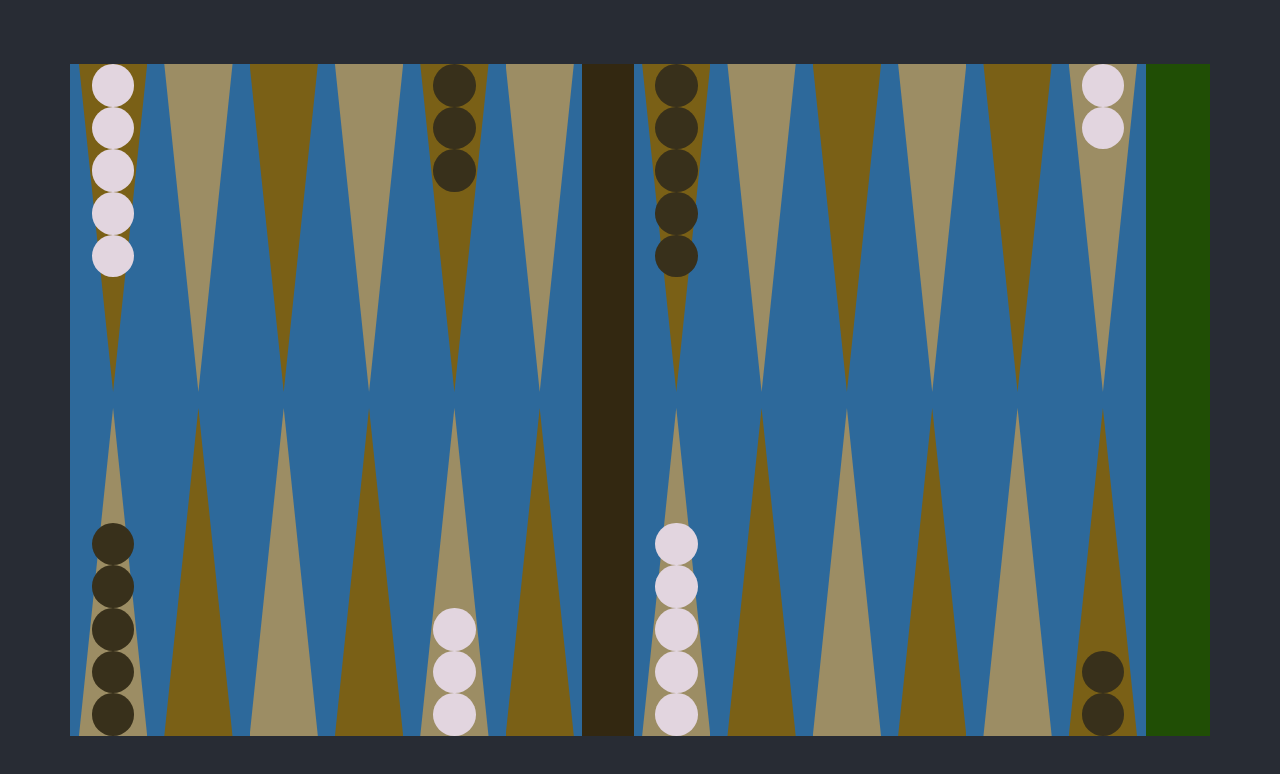
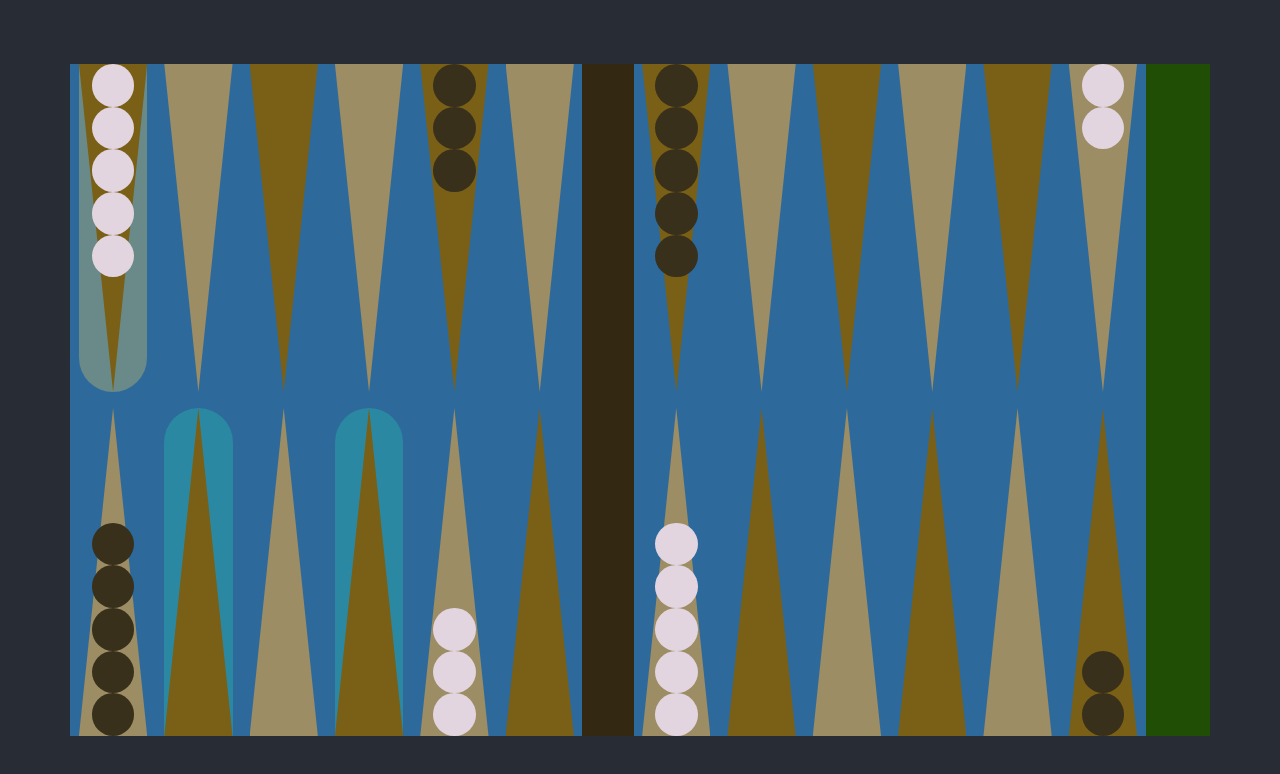
Before and after one commit to sam-swarr/backgammon, a React (Create React App) app: page / in a window 1280 px wide. Both pictures are taken after a click on the element 113 px from the left and 228 px from the top of the page. Shown: the top 774 px of the page. Built offline with nearby package versions, Linux system fonts and the light colour scheme.

Commit message:
add support for displaying highlighted moves

```diff
--- a/package.json
+++ b/package.json
@@ -11,6 +11,7 @@
     "@types/node": "^16.10.2",
     "@types/react": "^17.0.27",
     "@types/react-dom": "^17.0.9",
+    "classnames": "^2.3.1",
     "react": "^17.0.2",
     "react-dom": "^17.0.2",
     "react-redux": "^7.2.5",
--- a/src/App.css
+++ b/src/App.css
@@ -130,6 +130,32 @@
   }
 }
 
+.Point-wrapper-highlight {
+  height: 100%;
+  margin-left: 10%;
+  position: absolute;
+  width: 80%;
+  z-index: 1;
+}
+
+.Point-wrapper-highlight.from {
+  background-color: #e4cb6454;
+}
+
+.Point-wrapper-highlight.to {
+  background-color: #2ac4b154;
+}
+
+.Point-wrapper-highlight.bottom {
+  border-top-left-radius: 5vh;
+  border-top-right-radius: 5vh;
+}
+
+.Point-wrapper-highlight.top {
+  border-bottom-left-radius: 5vh;
+  border-bottom-right-radius: 5vh;
+}
+
 .Point-triangle {
   height: 100%;
   margin-left: 10%;
--- a/src/BoardPoint.tsx
+++ b/src/BoardPoint.tsx
@@ -1,7 +1,8 @@
 import React, { FunctionComponent } from "react";
+import cx from "classnames";
 
 import Checker from './Checker';
-import {Color, Player, PointState} from './Types';
+import {Color, Move, Player, PointState} from './Types';
 
 type BoardPointProps = {
   pointState: PointState,
@@ -10,6 +11,7 @@ type BoardPointProps = {
   playerTwoColor: Color,
   pointNumber: number,
   clickHandler: (fromPoint: number | "BAR") => void,
+  highlightedMoves: Move[],
 };
 
 const BoardPoint: FunctionComponent<BoardPointProps> = ({
@@ -19,6 +21,7 @@ const BoardPoint: FunctionComponent<BoardPointProps> = ({
   playerTwoColor,
   pointNumber,
   clickHandler,
+  highlightedMoves,
 }: BoardPointProps) => {
   if (pointState[Player.One] > 0 && pointState[Player.Two] > 0) {
     console.error("Invalid PointState on point " + pointNumber);
@@ -38,15 +41,33 @@ const BoardPoint: FunctionComponent<BoardPointProps> = ({
     );
   }
 
-  const topOrBottom = location === "TOP" ? "top" : "bottom";
-  const evenOrOdd = pointNumber % 2 === 0 ? "even" : "odd";
+  const topOrBottomClass = {
+    "top": location === "TOP",
+    "bottom": location === "BOTTOM",
+  };
+
+  let highlight = null;
+  const isHighlightedFromPoint = highlightedMoves.some((highlightedMove: Move) => highlightedMove.from === pointNumber);
+  const isHighlightedToPoint = highlightedMoves.some((highlightedMove: Move) => highlightedMove.to === pointNumber);
+  if (isHighlightedFromPoint || isHighlightedToPoint) {
+    highlight = <div className={cx("Point-wrapper-highlight", {
+      ...topOrBottomClass,
+      "from": isHighlightedFromPoint,
+      "to": isHighlightedToPoint,
+    })}/>;
+  }
 
   return (
-    <div className={"Point-wrapper " + topOrBottom} onClick={() => {clickHandler(pointNumber)}}>
-      <div className={"Checkers-wrapper " + topOrBottom}>
+    <div className={cx("Point-wrapper", topOrBottomClass)} onClick={() => {clickHandler(pointNumber)}}>
+      <div className={cx("Checkers-wrapper", topOrBottomClass)}>
         {checkers}
       </div>
-      <div className={"Point-triangle " + topOrBottom + " " + evenOrOdd}/>
+      {highlight}
+      <div className={cx("Point-triangle", {
+        ...topOrBottomClass,
+        "even": pointNumber % 2 === 0,
+        "odd": pointNumber % 2 !== 0,
+        })}/>
     </div>
   );
 }
--- a/src/GameBoard.tsx
+++ b/src/GameBoard.tsx
@@ -21,7 +21,13 @@ const GameBoard: FunctionComponent<GameBoardProps> = ({
   playerTwoColor,
   playerMovementDirection,
 }: GameBoardProps) => {
-  const gameBoardState = useAppSelector((state) => state.gameBoard);
+  const [
+    gameBoardState,
+    highlightedMoves,
+  ]= useAppSelector((state) => [
+    state.gameBoard,
+    state.highlightedMoves.moves,
+  ]);
   const dispatch = useAppDispatch();
 
   const topLeftPoints = [];
@@ -60,6 +66,7 @@ const GameBoard: FunctionComponent<GameBoardProps> = ({
           key={i}
           pointState={pointsState[i]}
           clickHandler={boardPointClickHandler}
+          highlightedMoves={highlightedMoves}
           location={"TOP"}
           playerOneColor={playerOneColor}
           playerTwoColor={playerTwoColor}
@@ -72,6 +79,7 @@ const GameBoard: FunctionComponent<GameBoardProps> = ({
           key={i}
           pointState={pointsState[i]}
           clickHandler={boardPointClickHandler}
+          highlightedMoves={highlightedMoves}
           location={"BOTTOM"}
           playerOneColor={playerOneColor}
           playerTwoColor={playerTwoColor}
@@ -84,6 +92,7 @@ const GameBoard: FunctionComponent<GameBoardProps> = ({
           key={i}
           pointState={pointsState[i]}
           clickHandler={boardPointClickHandler}
+          highlightedMoves={highlightedMoves}
           location={"TOP"}
           playerOneColor={playerOneColor}
           playerTwoColor={playerTwoColor}
@@ -96,6 +105,7 @@ const GameBoard: FunctionComponent<GameBoardProps> = ({
           key={i}
           pointState={pointsState[i]}
           clickHandler={boardPointClickHandler}
+          highlightedMoves={highlightedMoves}
           location={"BOTTOM"}
           playerOneColor={playerOneColor}
           playerTwoColor={playerTwoColor}
@@ -109,6 +119,7 @@ const GameBoard: FunctionComponent<GameBoardProps> = ({
           key={i}
           pointState={pointsState[i]}
           clickHandler={boardPointClickHandler}
+          highlightedMoves={highlightedMoves}
           location={"TOP"}
           playerOneColor={playerOneColor}
           playerTwoColor={playerTwoColor}
@@ -121,6 +132,7 @@ const GameBoard: FunctionComponent<GameBoardProps> = ({
           key={i}
           pointState={pointsState[i]}
           clickHandler={boardPointClickHandler}
+          highlightedMoves={highlightedMoves}
           location={"BOTTOM"}
           playerOneColor={playerOneColor}
           playerTwoColor={playerTwoColor}
@@ -133,6 +145,7 @@ const GameBoard: FunctionComponent<GameBoardProps> = ({
           key={i}
           pointState={pointsState[i]}
           clickHandler={boardPointClickHandler}
+          highlightedMoves={highlightedMoves}
           location={"TOP"}
           playerOneColor={playerOneColor}
           playerTwoColor={playerTwoColor}
@@ -145,6 +158,7 @@ const GameBoard: FunctionComponent<GameBoardProps> = ({
           key={i}
           pointState={pointsState[i]}
           clickHandler={boardPointClickHandler}
+          highlightedMoves={highlightedMoves}
           location={"BOTTOM"}
           playerOneColor={playerOneColor}
           playerTwoColor={playerTwoColor}
```
Also changed, not shown: 1 other file (tests, documents, lock files or other folders).
